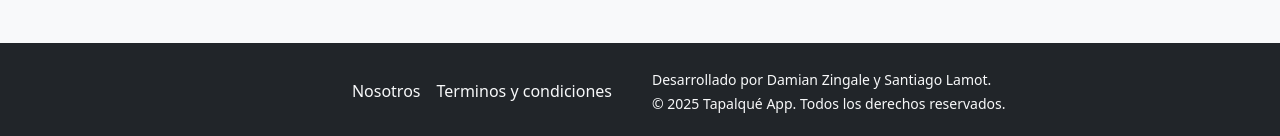
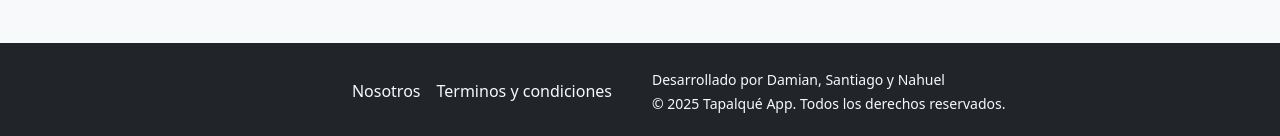
Before and after one commit to DamianZingale/TapalqueApp, a React (Vite) app in the folder portal Frontend/: page /login in a window 1280 px wide. Shown: the part 813-949 px from the top of the page. Built offline with nearby package versions, Linux system fonts and the light colour scheme.

Commit message:
Update import paths and add author in Footer
Corrected import paths for shared components to reference '../types/PropsGeneralesVerMas' instead of '../types/ui/PropsGeneralesVerMas'. Updated Footer to include Nahuel as an author alongside Damian and Santiago.

```diff
--- a/portal Frontend/src/shared/components/Description.tsx
+++ b/portal Frontend/src/shared/components/Description.tsx
@@ -1,5 +1,5 @@
 import type React from "react"
-import type { DescriptionProps } from "../types/ui/PropsGeneralesVerMas"
+import type { DescriptionProps } from "../types/PropsGeneralesVerMas"
 
 export const Description: React.FC<DescriptionProps> = ({ description }) => {
     return (
--- a/portal Frontend/src/shared/components/Footer.tsx
+++ b/portal Frontend/src/shared/components/Footer.tsx
@@ -11,7 +11,7 @@ export default function Footer() {
                         <Link to="#" className="text-light text-decoration-none me-3">Terminos y condiciones</Link>
                     </Col>
                     <Col md={6} className="text-center text-md-start mb-2 mb-md-0">
-                        <small>Desarrollado por <a className="text-light text-decoration-none" target="_blank" href="https://www.linkedin.com/in/damian-zingale-7a89bb114/">Damian Zingale</a> y <a className="text-light text-decoration-none" target="_blank" href="https://www.linkedin.com/in/santiago-lamot-/">Santiago Lamot</a>.</small>
+                        <small>Desarrollado por <a className="text-light text-decoration-none" target="_blank" href="https://www.linkedin.com/in/damian-zingale-7a89bb114/">Damian</a>, <a className="text-light text-decoration-none" target="_blank" href="https://www.linkedin.com/in/santiago-lamot-/">Santiago</a> y <a className="text-light text-decoration-none" target="_blank" href="https://www.linkedin.com/in/nahuelncejas?">Nahuel</a></small>
                         <br/>
                         <small>&copy; {new Date().getFullYear()} Tapalqué App. Todos los derechos reservados.</small>
                     </Col>
--- a/portal Frontend/src/shared/components/GMaps.tsx
+++ b/portal Frontend/src/shared/components/GMaps.tsx
@@ -1,4 +1,4 @@
-import type { GMapsProps } from "../types/ui/PropsGeneralesVerMas"
+import type { GMapsProps } from "../types/PropsGeneralesVerMas"
 
 export const GMaps: React.FC<GMapsProps> = ({ url }) => {
     return (
--- a/portal Frontend/src/shared/components/Title.tsx
+++ b/portal Frontend/src/shared/components/Title.tsx
@@ -1,4 +1,4 @@
-import type { TittleProps } from "../types/ui/PropsGeneralesVerMas"
+import type { TittleProps } from "../types/PropsGeneralesVerMas"
 
 export const Title : React.FC<TittleProps>= ({text}) => {
     return (
--- a/portal Frontend/src/shared/components/WhatsAppButton.tsx
+++ b/portal Frontend/src/shared/components/WhatsAppButton.tsx
@@ -1,5 +1,5 @@
 import { FaWhatsapp } from "react-icons/fa";
-import type { WhatsAppButtonProps } from "../types/ui/PropsGeneralesVerMas";
+import type { WhatsAppButtonProps } from "../types/PropsGeneralesVerMas";
 
 export const WhatsAppButton: React.FC<WhatsAppButtonProps> = ({ num }) => {
     const url = `https://wa.me/549${num}`;
```
